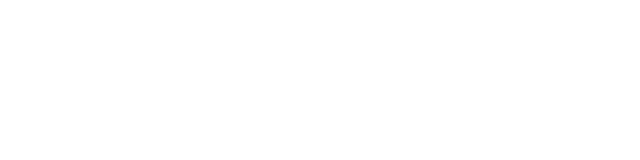
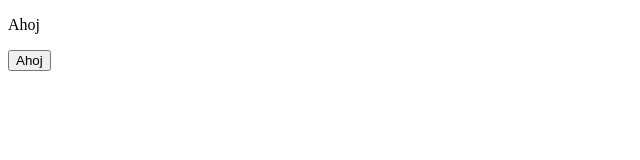
Before and after one commit to Vojtaner/IMKS, a React (Vite) app in the folder imks/: page / in a window 1280 px wide. Shown: the top 160 px of the page, without its empty margins (0-640 px from the left). Built offline with nearby package versions, Linux system fonts and the light colour scheme.

Commit message:
instalation of MaterialUI and moving components folder

```diff
--- /dev/null
+++ b/imks/components/ButtonWithIcon.tsx
@@ -0,0 +1,10 @@
+import { Button } from "@mui/base/Button";
+
+export const ButtonWithIcon = () => {
+  return (
+    <>
+      <p>Ahoj</p>
+      <Button>Ahoj</Button>
+    </>
+  );
+};
--- a/imks/src/App.tsx
+++ b/imks/src/App.tsx
@@ -1,5 +1,6 @@
+import { ButtonWithIcon } from "../components/ButtonWithIcon";
+
 function App() {
-  return <></>;
+  return <ButtonWithIcon />;
 }
-
 export default App;
--- a/package.json
+++ b/package.json
@@ -1,5 +1,8 @@
 {
   "dependencies": {
-    "@mui/base": "^5.0.0-beta.58"
+    "@emotion/react": "^11.13.3",
+    "@emotion/styled": "^11.13.0",
+    "@mui/base": "^5.0.0-beta.58",
+    "@mui/material": "^6.1.1"
   }
 }
```
Also changed, not shown: imks/components/AppBar.tsx (added), imks/components/Layout.tsx (added), imks/components/LightChart.tsx (added), imks/components/LightPaperCard.tsx (added), imks/components/LightSlider.tsx (added), imks/components/PaperWithChip.tsx (added), imks/components/TimeInput.tsx (added), 1 other file (tests, documents, lock files or other folders).
